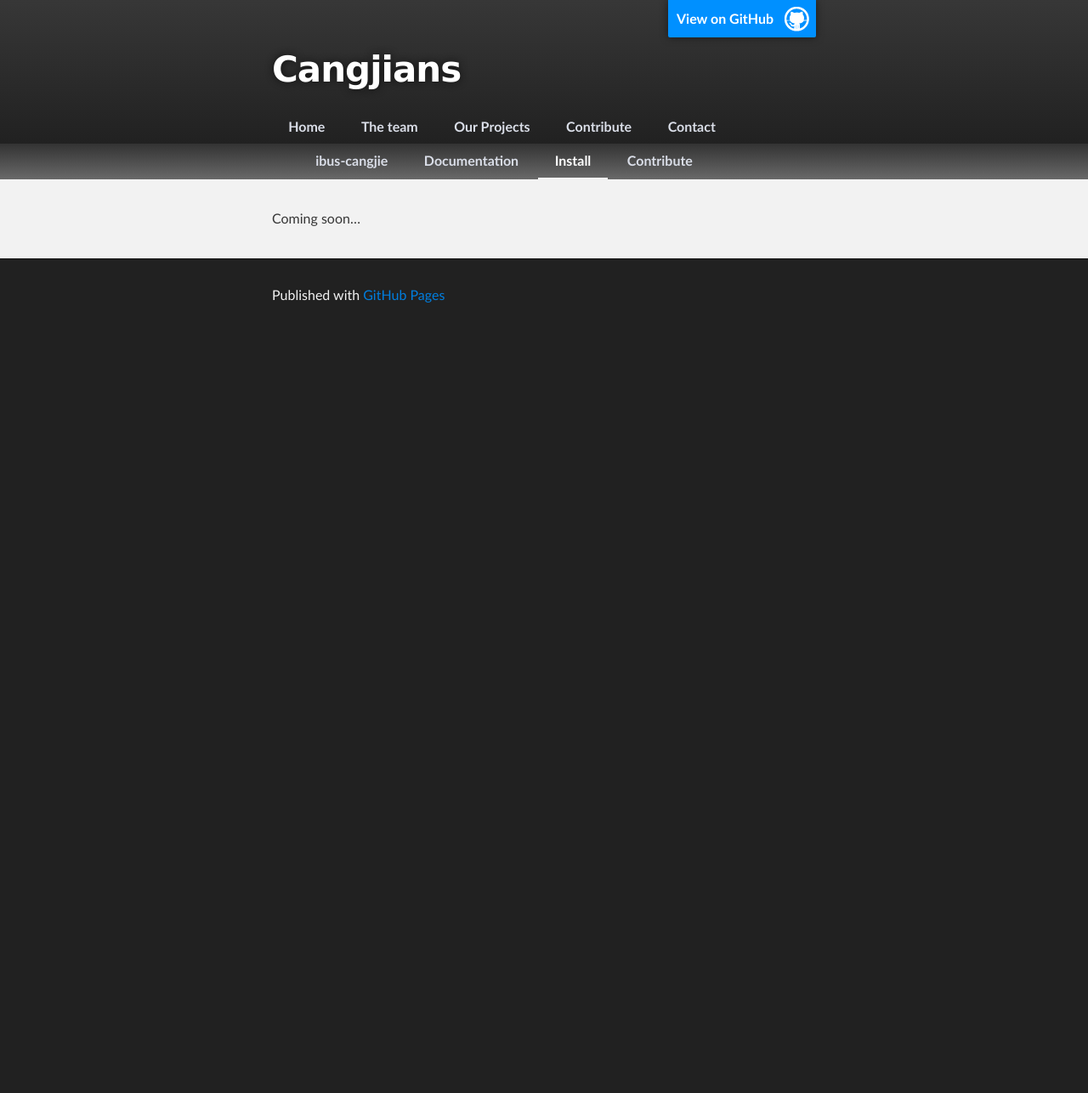
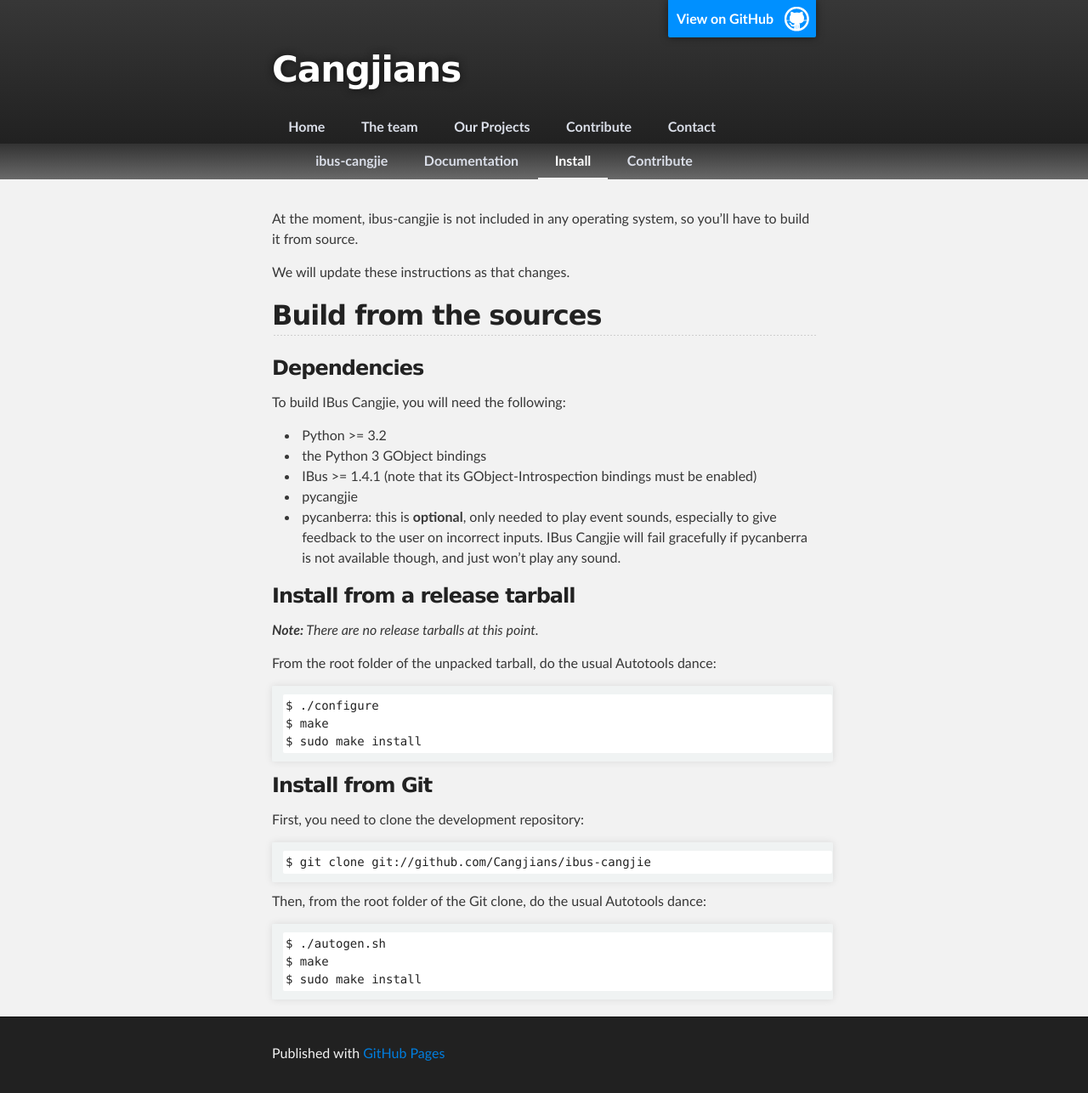
Before and after one commit to brendanhoran/cangjians.github.io, a Jekyll site: the page built from projects/ibus-cangjie/install.md, in a window 1280 px wide. Shown: the whole page at 85% size. Built offline with Jekyll 4.4.1, drawn with Linux system fonts in a browser that asks for light colours; before the commit the page ends 900 px from its top, so only the background shows below that.

Commit message:
ibus-cangjie: Add some installation instructions
This is really just a copy of the INSTALL.md file from the sources.

````diff
--- a/projects/ibus-cangjie/install.md
+++ b/projects/ibus-cangjie/install.md
@@ -6,4 +6,50 @@
 sub: install
 ---
 
-Coming soon...
+At the moment, ibus-cangjie is not included in any operating system, so you'll
+have to build it from source.
+
+We will update these instructions as that changes.
+
+## Build from the sources
+
+### Dependencies
+
+To build IBus Cangjie, you will need the following:
+
+* Python >= 3.2
+* the Python 3 GObject bindings
+* IBus >= 1.4.1 (note that its GObject-Introspection bindings must be enabled)
+* pycangjie
+* pycanberra: this is **optional**, only needed to play event sounds,
+  especially to give feedback to the user on incorrect inputs. IBus Cangjie
+  will fail gracefully if pycanberra is not available though, and just won't
+  play any sound.
+
+### Install from a release tarball
+
+_**Note:** There are no release tarballs at this point._
+
+From the root folder of the unpacked tarball, do the usual Autotools dance:
+
+```
+$ ./configure
+$ make
+$ sudo make install
+```
+
+### Install from Git
+
+First, you need to clone the development repository:
+
+```
+$ git clone git://github.com/Cangjians/ibus-cangjie
+```
+
+Then, from the root folder of the Git clone, do the usual Autotools dance:
+
+```
+$ ./autogen.sh
+$ make
+$ sudo make install
+```
````
